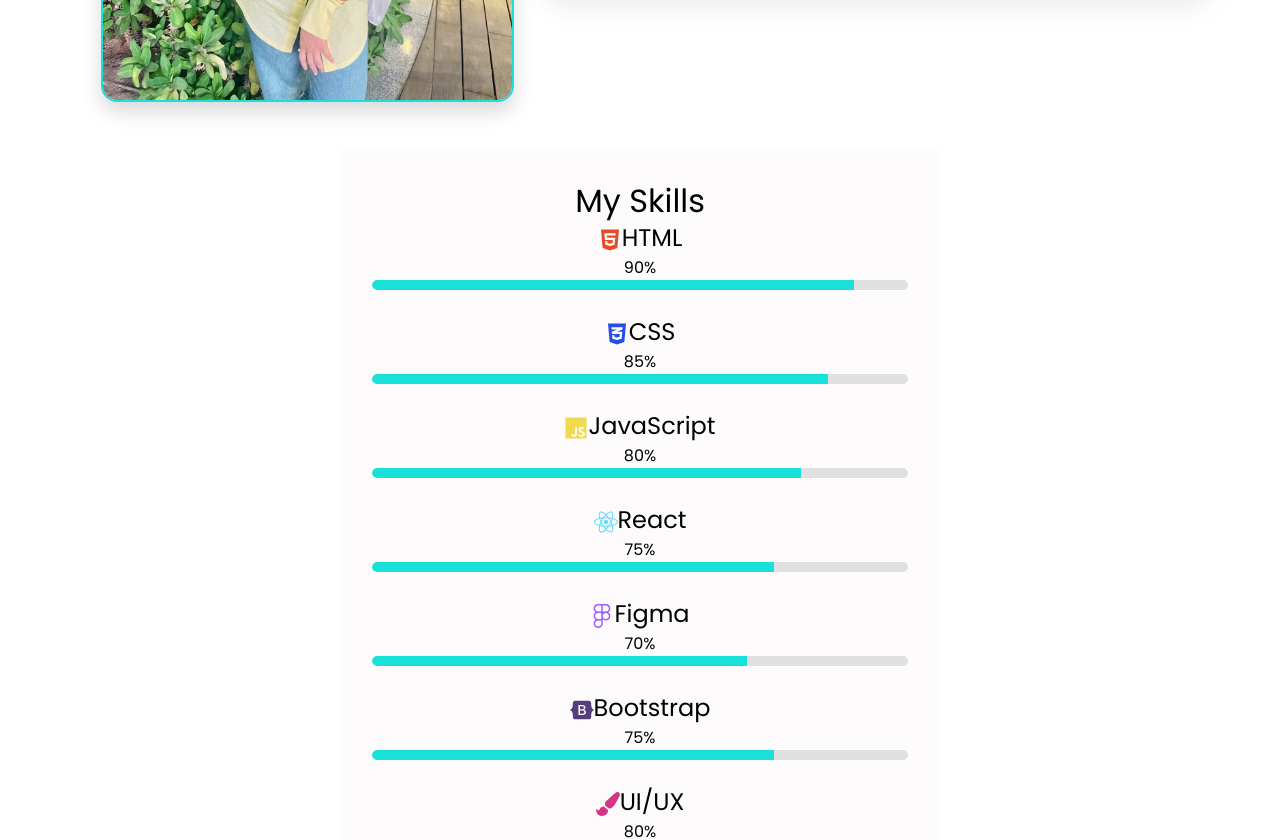
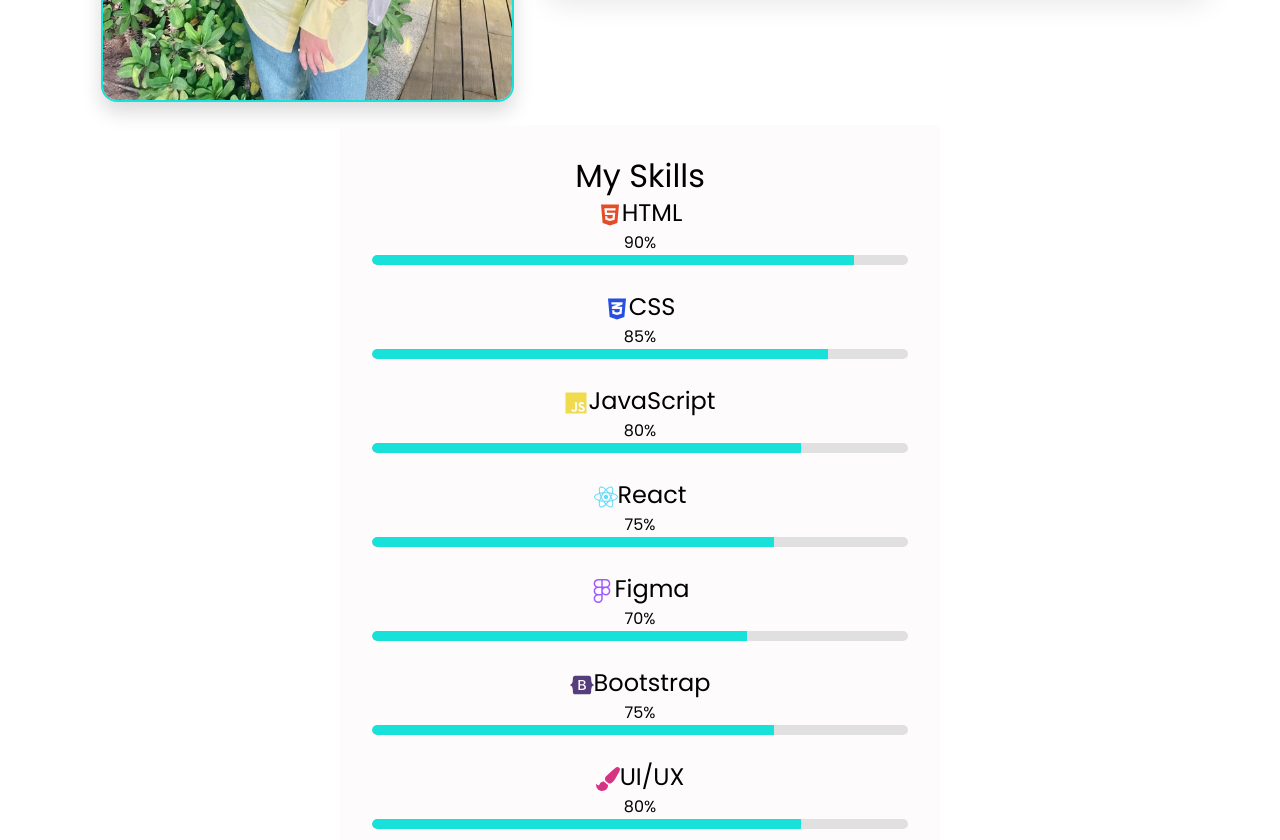
Before and after one commit to HafsaTarek/HafsaPortfolio, a React (Create React App) app: page / in a window 1280 px wide. Shown: the part 1180-2020 px from the top of the page. Built offline with nearby package versions, Linux system fonts and the light colour scheme; the HTML template or start-up script is replaced by a standard one.

Commit message:
I added some space under skills section

```diff
--- a/src/Skills/Skills.css
+++ b/src/Skills/Skills.css
@@ -4,6 +4,7 @@
   max-width: 600px;
   margin: auto;
   font-family: "Poppins", sans-serif;
+  transform: translateY(-25px);
 }
 
 .section-title {
```
